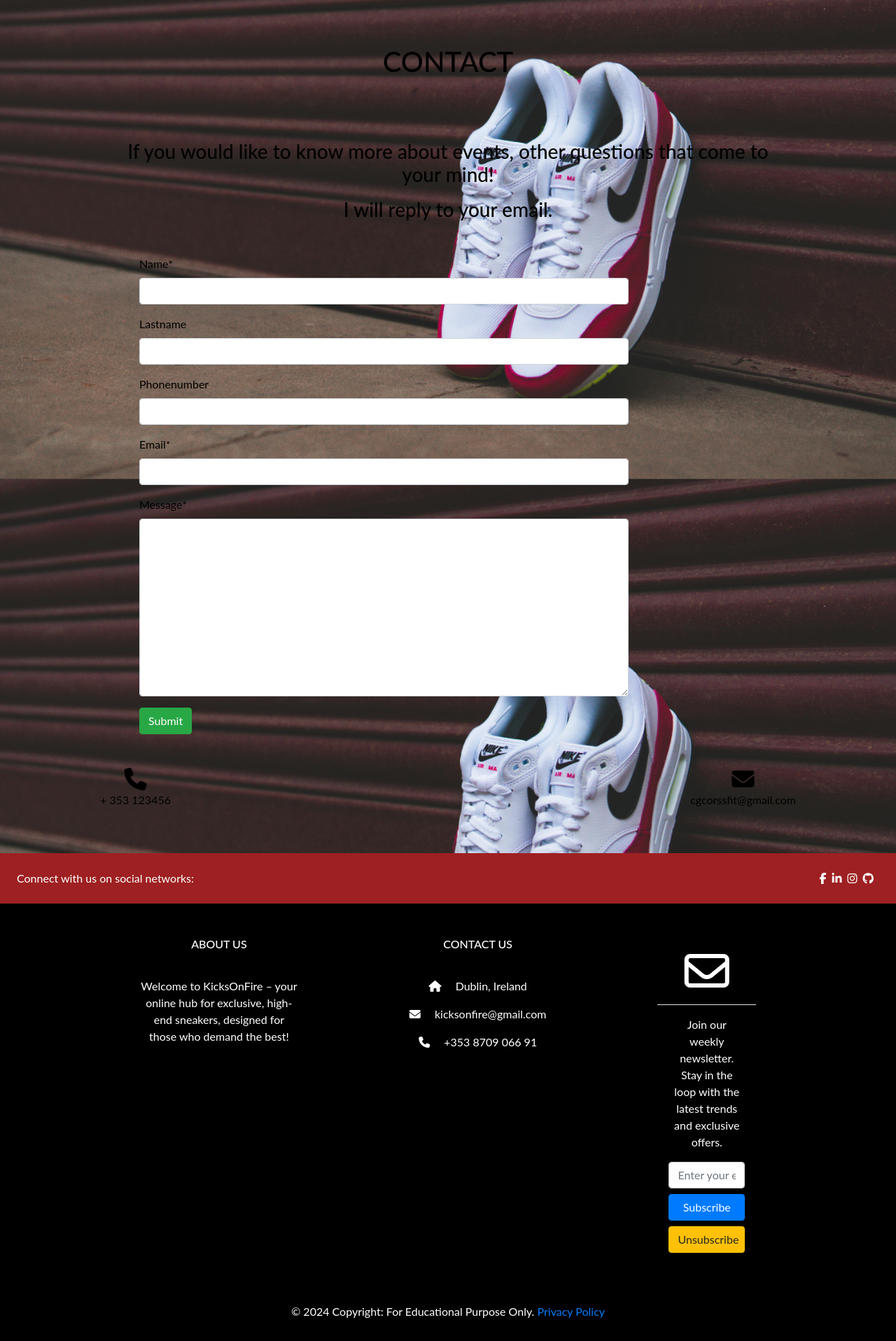
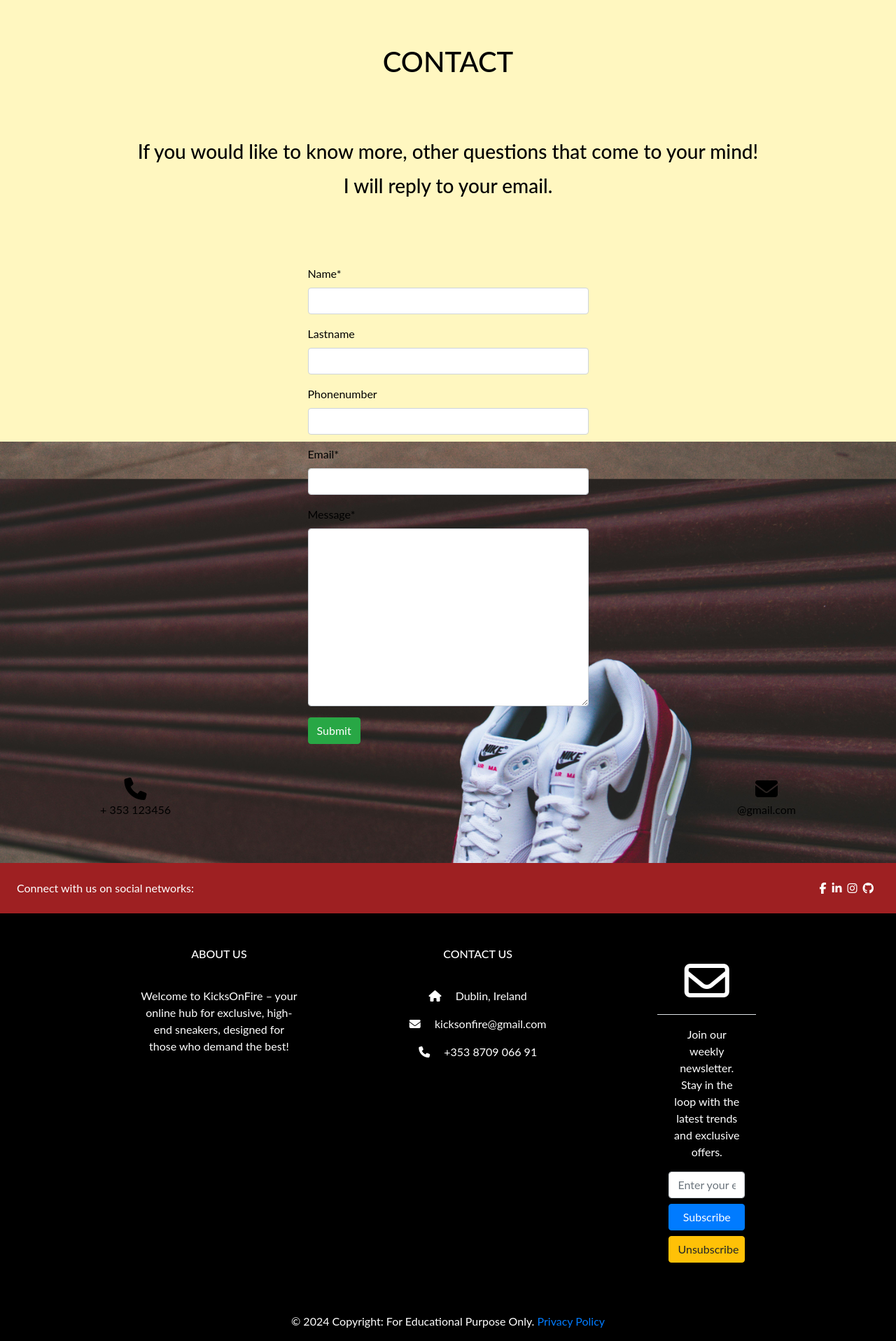
Before and after one commit to ciarangriffin93/KicksOnFire, a Django app: page /contact/ in a window 1280 px wide. Shown: the part 169-2085 px from the top of the page at 70% size. Before the commit the page ends 2052 px from the top, so only its background shows below. Run offline with Django 3.2, Linux system fonts and the light colour scheme; some libraries are stand-ins or nearby versions.

Commit message:
Create Css style in contact page

```diff
--- a/contact/templates/contact/contact.html
+++ b/contact/templates/contact/contact.html
@@ -1,11 +1,12 @@
 {% extends 'base.html' %}
+{% load static %}
 
 <!-- Contact form page -->
 
 {% block content %}
 
 {% load crispy_forms_tags %}
-
+<div class="overlay"></div>
 <div class="container mt-3 min-vh-100">
   <div class="contact">
     <div
@@ -17,11 +18,11 @@
   </div>
   <div class="text-center mt-2 p-4 pb-0 h3 rfs-11 fw-light">
     <p class="lh-m">
-        If you would like to know more about events, other questions that come to your mind!
+        If you would like to know more, other questions that come to your mind!
     </p>
     <p class="lh-m">I will reply to your email.</p>
   </div>
-  <div class="container px-5 mx-2 mb-5">
+  <div class="container py-5 d-flex justify-content-center align-items-center">
     <form method="POST" class="rounded" id="contact-us">
         {% csrf_token %} {{ form | crispy }}
         <button class="btn btn-success" type="submit">Submit</button>
@@ -39,7 +40,7 @@
         <li class="text-center">
             <i class="fa fa-envelope fa-2x"></i>
             <!-- Email Address -->
-            <p>cgcorssfit@gmail.com</p>
+            <p>@gmail.com</p>
         </li>
     </ul>
 </div>
--- a/static/css/base.css
+++ b/static/css/base.css
@@ -396,6 +396,7 @@ input[name='q']::placeholder {
     width: 100%;
 }
 
+
 /* Footer */
 .footer-section {
     background-color: #000;
--- a/templates/includes/footer.html
+++ b/templates/includes/footer.html
@@ -39,16 +39,18 @@
                 <div class="row mt-3">
                     <div class="col-md-3 col-lg-4 col-xl-3 mx-auto mb-4">
                         <!-- Content -->
-                        <h6 class="text-uppercase fw-bold">About Us</h6>
+                        <a class="text-uppercase text-white link-offset-2 link-underline link-underline-opacity-0 fw-bold" href="/about"><h6>About Us</h6>
+                        </a>
                         <hr class="mb-4 mt-0 d-inline-block mx-auto shop-content">
                         <p>
                             Welcome to KicksOnFire – your online hub for exclusive, high-end sneakers, designed for those who demand the best!
                         </p>
                     </div>
+
                     <!-- Contact Us column -->
                     <div class="col-md-4 col-lg-3 col-xl-3 mx-auto mb-md-0 mb-4">
                         <!-- Links -->
-                        <a class="text-uppercase text-white link-offset-2 link-underline link-underline-opacity-0 fw-bold" href="">
+                        <a class="text-uppercase text-white link-offset-2 link-underline link-underline-opacity-0 fw-bold" href="{% url 'contact' %}">
                             <h6>Contact Us</h6>
                         </a>
                         <hr class="mb-4 mt-0 d-inline-block mx-auto shop-content">
```
